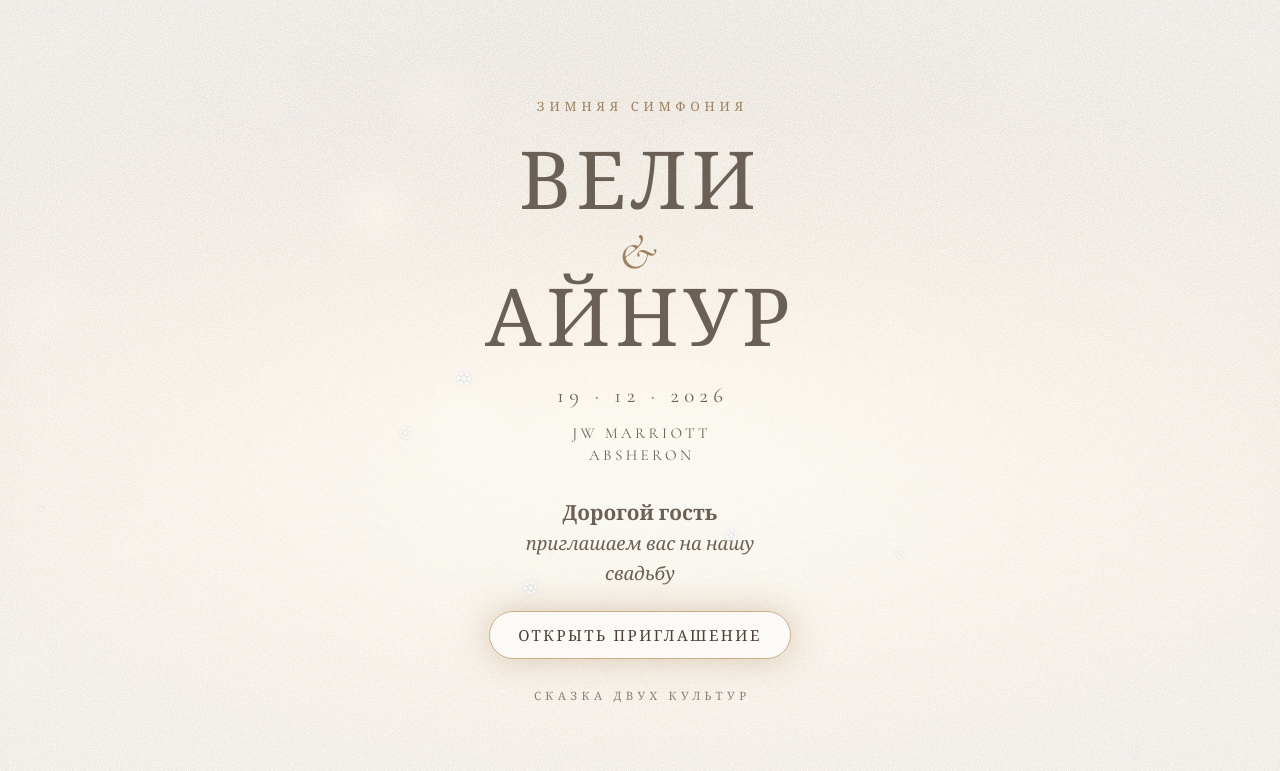
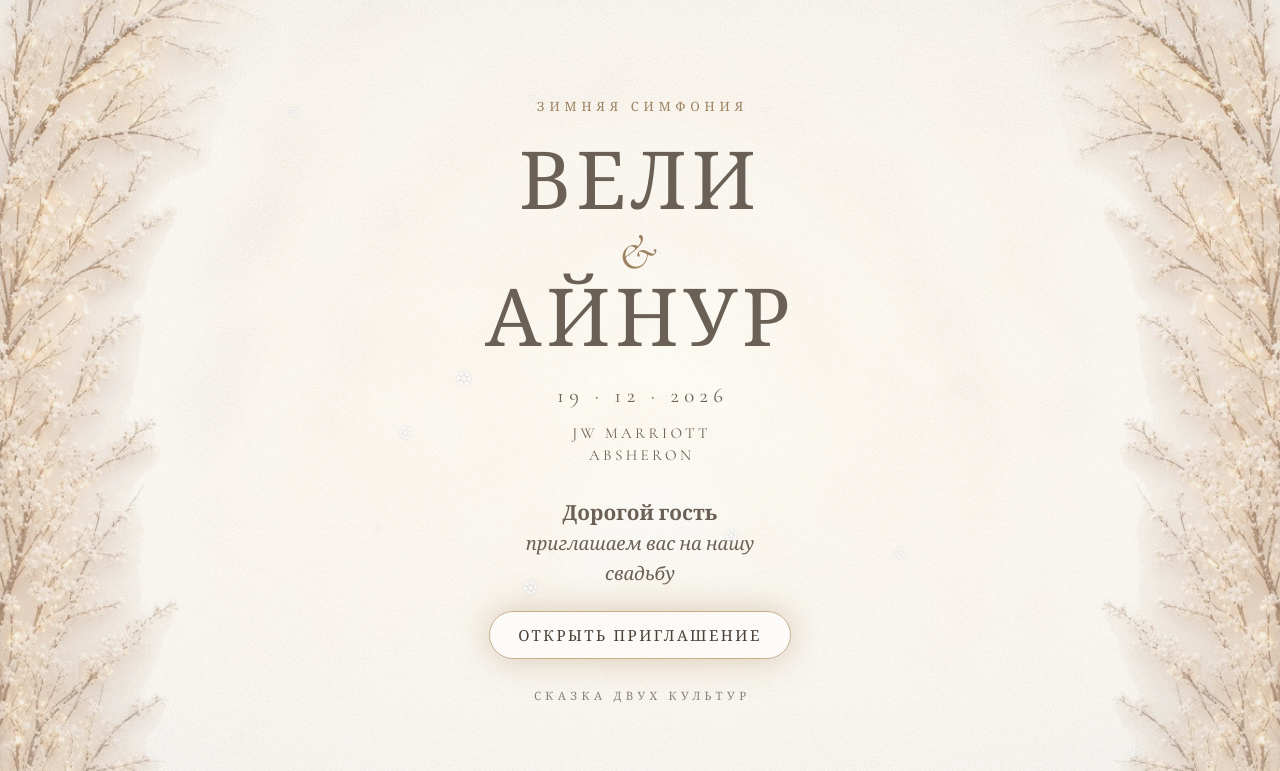
Before and after one commit to H1dayet/veli-aynur-baku, a plain HTML site: page index.html in a window 1280 px wide. Shown: the top 771 px of the page. Drawn offline with nearby package versions, Linux system fonts and the light colour scheme; a web font is replaced by a local one.

Commit message:
Generated images: blossom tunnel behind the frost, frosted branches, candlelit hall ending; new preview card
Co-Authored-By: Claude Opus 5.5 <noreply@anthropic.com>

```diff
--- a/index.html
+++ b/index.html
@@ -22,8 +22,9 @@
 <link rel="preconnect" href="https://fonts.googleapis.com">
 <link rel="preconnect" href="https://fonts.gstatic.com" crossorigin>
 <link href="https://fonts.googleapis.com/css2?family=Cormorant+Garamond:ital,wght@0,400;0,500;0,600;1,400;1,500&family=Forum&display=swap" rel="stylesheet">
+<link rel="preload" as="image" href="assets/cover.webp">
 <link rel="preload" as="image" href="assets/hero.webp">
-<link rel="stylesheet" href="style.css?v=2"><!-- bump ?v= on every change so phones skip their cached copy -->
+<link rel="stylesheet" href="style.css?v=3"><!-- bump ?v= on every change so phones skip their cached copy -->
 
 <script>
 // ===== EDIT ONLY THIS BLOCK =====
@@ -46,10 +47,13 @@ const CONFIG = {
 </head>
 <body class="locked">
 
-<!-- ===== Cover: a frosted window; the frost melts and warm candlelight shows through ===== -->
+<!-- ===== Cover: a frosted window; the frost melts and the candlelit blossom tunnel shows through ===== -->
 <div class="gate" id="gate">
-  <div class="lights gate-room" data-n="46" aria-hidden="true"></div>
-  <div class="frost" aria-hidden="true"></div>
+  <img class="gate-room" src="assets/cover.webp" alt="">
+  <div class="frost" aria-hidden="true">
+    <img class="branch branch-l" src="assets/branch-l.webp" alt="">
+    <img class="branch branch-r" src="assets/branch-r.webp" alt="">
+  </div>
   <div class="cover">
     <p class="cover-kicker">Зимняя симфония</p>
     <h1 class="cover-names"><span data-c="groom"></span><i>&amp;</i><span data-c="bride"></span></h1>
@@ -119,9 +123,9 @@ const CONFIG = {
     </figure>
   </div>
 
-  <!-- Closing: candlelight -->
+  <!-- Closing: the candlelit hall -->
   <section class="closing">
-    <div class="lights closing-room" data-n="36" aria-hidden="true"></div>
+    <img class="closing-room" src="assets/hall.webp" alt="" loading="lazy">
     <p class="closing-kicker">Зимняя симфония</p>
     <p class="closing-names"><span data-c="groom"></span><i>&amp;</i><span data-c="bride"></span></p>
     <p class="closing-tag">Сказка двух культур</p>
@@ -173,6 +177,6 @@ const CONFIG = {
 </button>
 <audio id="audio" loop preload="none"></audio>
 
-<script src="script.js?v=2"></script>
+<script src="script.js?v=3"></script>
 </body>
 </html>
--- a/script.js
+++ b/script.js
@@ -69,19 +69,7 @@ for (let i = 0; i < 26; i++) {
   snow.append(f);
 }
 
-// ---- Candlelight bokeh (cover + closing) ----
-// ponytail: plain spans, a few dozen per box; swap for a photo once the generated hall images arrive
-document.querySelectorAll('.lights').forEach((box) => {
-  for (let i = 0; i < +box.dataset.n; i++) {
-    const s = document.createElement('span');
-    const size = 10 + Math.random() ** 2 * 70;
-    s.style.cssText = `left:${Math.random() * 100}%;top:${8 + Math.random() * 84}%;width:${size}px;height:${size}px;`
-      + `animation-duration:${2 + Math.random() * 3}s;animation-delay:${-Math.random() * 5}s`;
-    box.append(s);
-  }
-});
-
-// ---- Opening: the frost melts, the lights drift closer ----
+// ---- Opening: the frost melts, the view glides into the tunnel ----
 const gate = $('#gate');
 const audio = $('#audio');
 const musicBtn = $('#music');
--- a/style.css
+++ b/style.css
@@ -27,12 +27,15 @@ body.locked { overflow: hidden; height: 100svh; }
 img { display: block; max-width: 100%; }
 
 /* ===== Cover: frosted window ===== */
-/* Layers, back to front: candlelight (CSS bokeh) → frost (blur + grain) → text.
-   On tap the frost melts from the centre out, the lights drift closer, then the gate fades into the hero. */
+/* Layers, back to front: candlelit blossom tunnel → frost (blur + grain + branches) → text.
+   On tap the frost melts from the centre out, the view glides into the tunnel, then the gate fades into the hero. */
 @property --melt { syntax: '<percentage>'; inherits: false; initial-value: -25%; }
 .gate { position: fixed; inset: 0; z-index: 50; overflow: hidden; background: var(--ivory); transition: opacity 1.1s 2.1s; }
 .gate.open { opacity: 0; }
-.gate-room { transform: scale(1.06); transition: transform 3.4s cubic-bezier(.5, 0, .2, 1); }
+.gate-room {
+  position: absolute; inset: 0; width: 100%; height: 100%; object-fit: cover; object-position: 50% 45%;
+  transform: scale(1.06); transition: transform 3.4s cubic-bezier(.5, 0, .2, 1);
+}
 .open .gate-room { transform: scale(1.45); }
 .frost {
   position: absolute; inset: 0; isolation: isolate;
@@ -46,17 +49,14 @@ img { display: block; max-width: 100%; }
   transition: --melt 2.2s cubic-bezier(.55, 0, .35, 1) .25s;
 }
 .open .frost { --melt: 130%; }
-/* Candlelight: soft out-of-focus lights on a warm champagne-to-umber glow (spans added by script.js) */
-.lights {
-  position: absolute; inset: 0; overflow: hidden;
-  background: radial-gradient(120% 70% at 50% 62%, #e9d5b2, #b48f63 38%, #5a4330 72%, #2e231a);
+/* Branches are on pure white, so multiply drops the white and keeps the branches on the frost.
+   object-fit: cover on a narrow box keeps only the outer (branch) side of each image. */
+.branch {
+  position: absolute; top: 0; height: 100%; width: min(38vw, 280px); object-fit: cover;
+  mix-blend-mode: multiply; opacity: .9; pointer-events: none;
 }
-.lights span {
-  position: absolute; border-radius: 50%; translate: -50% -50%;
-  background: radial-gradient(circle, rgba(255, 246, 225, .95), rgba(255, 220, 160, .45) 42%, transparent 70%);
-  animation: twinkle ease-in-out infinite alternate;
-}
-@keyframes twinkle { from { opacity: .35; scale: .85; } to { opacity: 1; scale: 1.05; } }
+.branch-l { left: 0; object-position: 0 50%; -webkit-mask: linear-gradient(90deg, #000 45%, transparent); mask: linear-gradient(90deg, #000 45%, transparent); }
+.branch-r { right: 0; object-position: 100% 50%; -webkit-mask: linear-gradient(270deg, #000 45%, transparent); mask: linear-gradient(270deg, #000 45%, transparent); }
 
 .cover {
   position: absolute; inset: 0; z-index: 2;
@@ -215,16 +215,19 @@ section { text-align: center; }
 .date, .venue, .greeting { opacity: 0; transform: translateY(24px); transition: opacity 1s, transform 1.2s var(--ease); }
 .date.in, .venue.in, .greeting.in { opacity: 1; transform: none; }
 
-/* ===== Closing: candlelight ===== */
+/* ===== Closing: the candlelit hall ===== */
 .closing {
   position: relative; overflow: hidden; padding: 26svh 24px 22svh; color: var(--ivory); background: #2b231d;
   display: grid; justify-items: center; gap: 14px;
 }
-.closing-room { transform: scale(1.15); transition: transform 6s var(--ease); }
+.closing-room {
+  position: absolute; inset: 0; width: 100%; height: 100%; object-fit: cover; object-position: 50% 50%;
+  transform: scale(1.15); transition: transform 6s var(--ease);
+}
 .closing.in .closing-room { transform: none; }
-.closing::before {   /* warm shade so the text stays readable over the lights */
+.closing::before {   /* warm shade so the text stays readable over the bright hall */
   content: ''; position: absolute; inset: 0; z-index: 1;
-  background: radial-gradient(80% 50% at 50% 50%, rgba(43, 35, 29, .5), rgba(43, 35, 29, .1) 80%),
+  background: radial-gradient(80% 50% at 50% 50%, rgba(43, 35, 29, .7), rgba(43, 35, 29, .25) 80%),
     linear-gradient(var(--ivory), transparent 14%, transparent 86%, var(--cream));
 }
 .closing > :not(.closing-room) { position: relative; z-index: 2; }
```
Also changed, not shown: assets/branch-l.webp (added), assets/branch-r.webp (added), assets/cover.webp (added), assets/hall.webp (added), assets/og.jpg.
